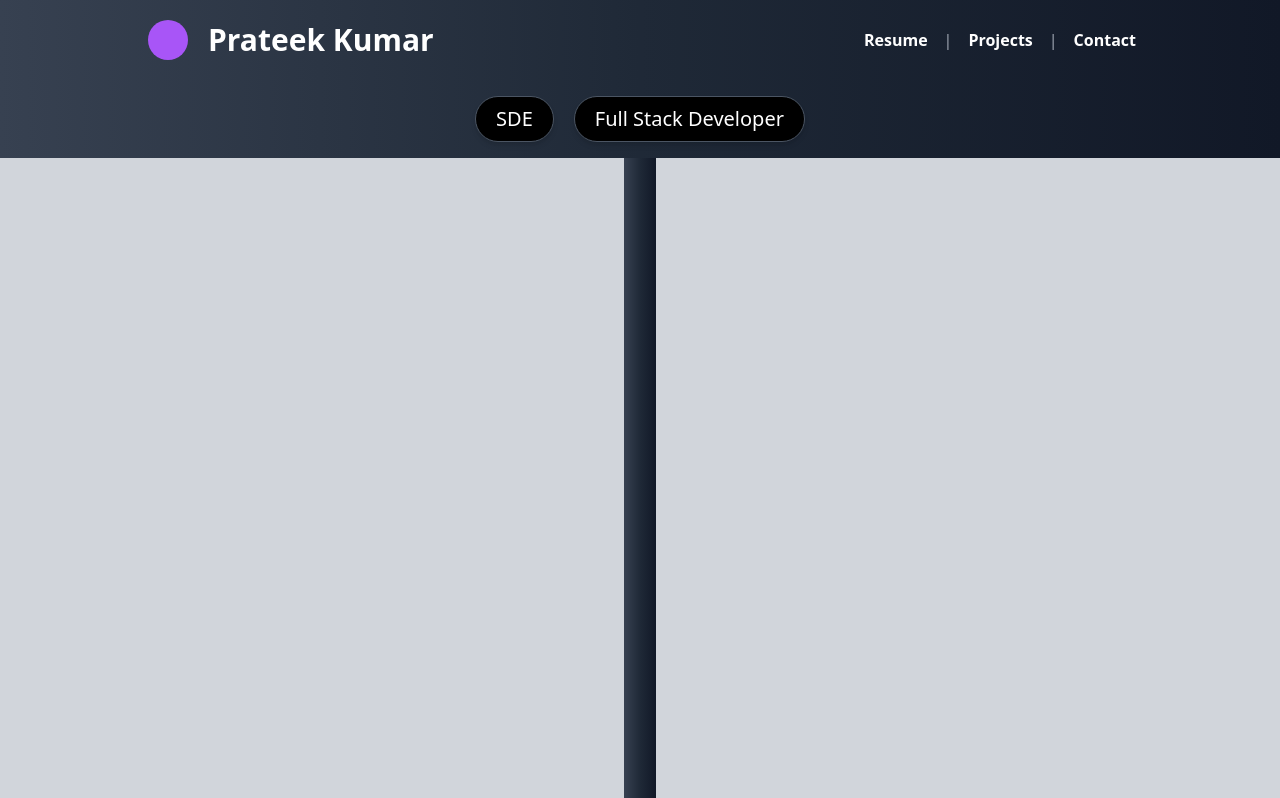
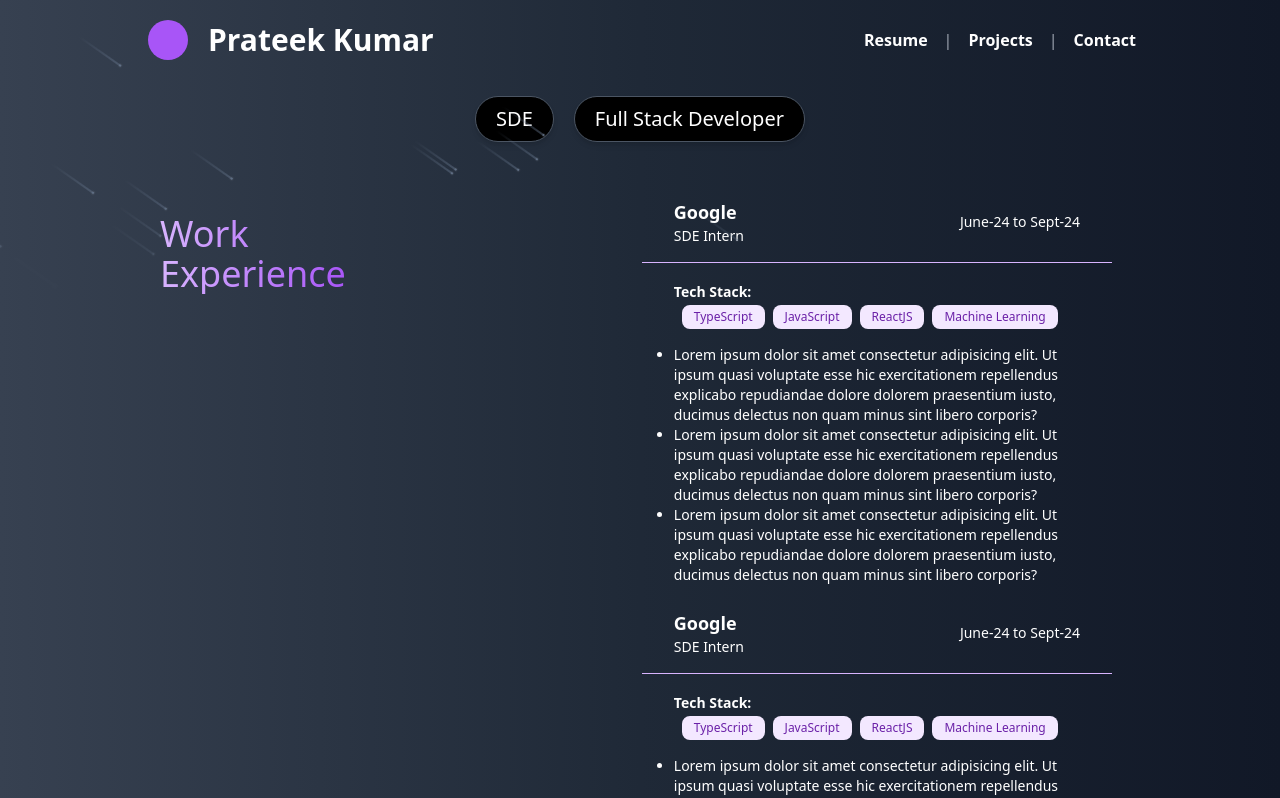
Before and after one commit to Prateekk02/personal-portfolio, a Next.js app: page /Resume in a window 1280 px wide. Shown: the top 798 px of the page. Built offline with nearby package versions, Linux system fonts and the light colour scheme.

Commit message:
Add Work Experience Section

```diff
--- /dev/null
+++ b/app/components/ResumeSection/ResumeCard.tsx
@@ -0,0 +1,61 @@
+import { ReactNode } from "react"
+
+
+interface ResumeCardProps{
+    organization: string,
+    date: string,
+    techStack: string[],
+    children: ReactNode ,
+    role : string
+}
+
+export const ResumeCardHeader = ({label}: {label:string} )=>{
+    return <>
+        <div className="flex items-center justify-between px-32 pt-10">
+
+        <div className="border-t border-purple-400  flex-grow h-0.5 "></div>
+
+
+        <div className="mx-4">
+            <h1 className="text-bold text-4xl bg-gradient-to-r from-purple-300 via-purple-400 to-purple-500 text-transparent bg-clip-text ">{label}</h1>
+        </div>
+
+
+        <div className="border-t border-purple-400 flex-grow h-0.5"></div>
+        </div>
+
+    </>
+}
+
+export const ResumeCard = ({organization, date, techStack, children, role}: ResumeCardProps) =>{
+    return (
+        <>
+          <div className="m-6  px-32">
+            <div className="flex flex-wrap justify-between items-center px-8 border-b border-purple-300 pb-4 mb-4">
+              <div>
+                <div className="text-lg font-semibold text-white">{organization}</div>
+                <div className="text-sm text-white">{role}</div>
+              </div>
+              <div className="text-sm text-white">{date}</div>
+            </div>
+            <div className="px-8">
+              <div className="mb-4">
+                <span className="font-bold text-sm text-white">Tech Stack:</span>
+                <ul className="ml-2 inline-flex flex-wrap gap-2">
+                  {techStack.map((tech, index) => (
+                    <li
+                      key={index}
+                      className="bg-purple-100 text-purple-800 text-xs font-medium px-3 py-1 rounded-lg"
+                    >
+                      {tech}
+                    </li>
+                  ))}
+                </ul>
+              </div>
+              <div className="text-sm text-white">{children}</div>
+            </div>
+          </div>
+        </>
+      );
+
+}
--- a/app/components/ResumeSection/ResumeSection.tsx
+++ b/app/components/ResumeSection/ResumeSection.tsx
@@ -1,13 +1,36 @@
+import { Meteors } from "../ui/meteors"
+import { ResumeCardHeader, ResumeCard } from "./ResumeCard"
 
-
-// import { Meteors } from "../ui/meteors"
 
 export default function ResumeSection(){
     return <>
 
-        <div className="text-white  flex flex-wrap justify-center items-center min-h-screen mx-auto bg-gradient-to-r from-gray-700 via-gray-800 to-gray-900 p-4">
+        <div className="text-white flex-gr min-h-screen mx-auto bg-gradient-to-r from-gray-700 via-gray-800 to-gray-900 p-4">
+        <div className="lg:flex">
+            <div className="">
+                <ResumeCardHeader label="Work Experience" />
+            </div>
+            <div className="">
+                <ResumeCard organization="Google" role="SDE Intern" date="June-24 to Sept-24" techStack={["TypeScript", "JavaScript", "ReactJS", "Machine Learning"]}>
+                    <ul className="list-disc">
+                        <li >Lorem ipsum dolor sit amet consectetur adipisicing elit. Ut ipsum quasi voluptate esse hic exercitationem repellendus explicabo repudiandae dolore dolorem praesentium iusto, ducimus delectus non quam minus sint libero corporis?</li>
+                        <li>Lorem ipsum dolor sit amet consectetur adipisicing elit. Ut ipsum quasi voluptate esse hic exercitationem repellendus explicabo repudiandae dolore dolorem praesentium iusto, ducimus delectus non quam minus sint libero corporis?</li>
+                        <li>Lorem ipsum dolor sit amet consectetur adipisicing elit. Ut ipsum quasi voluptate esse hic exercitationem repellendus explicabo repudiandae dolore dolorem praesentium iusto, ducimus delectus non quam minus sint libero corporis?</li>
+                    </ul>
+                </ResumeCard>
+                <ResumeCard organization="Google" role="SDE Intern" date="June-24 to Sept-24" techStack={["TypeScript", "JavaScript", "ReactJS", "Machine Learning"]}>
+                    <ul className="list-disc">
+                        <li >Lorem ipsum dolor sit amet consectetur adipisicing elit. Ut ipsum quasi voluptate esse hic exercitationem repellendus explicabo repudiandae dolore dolorem praesentium iusto, ducimus delectus non quam minus sint libero corporis?</li>
+                        <li>Lorem ipsum dolor sit amet consectetur adipisicing elit. Ut ipsum quasi voluptate esse hic exercitationem repellendus explicabo repudiandae dolore dolorem praesentium iusto, ducimus delectus non quam minus sint libero corporis?</li>
+                        <li>Lorem ipsum dolor sit amet consectetur adipisicing elit. Ut ipsum quasi voluptate esse hic exercitationem repellendus explicabo repudiandae dolore dolorem praesentium iusto, ducimus delectus non quam minus sint libero corporis?</li>
+                    </ul>
+                </ResumeCard>
 
-        {/* <Meteors number={20}/> */}
+            </div>
+        </div>
+
+
+        <Meteors number={20}/>
         </div>
     </>
 }
```
